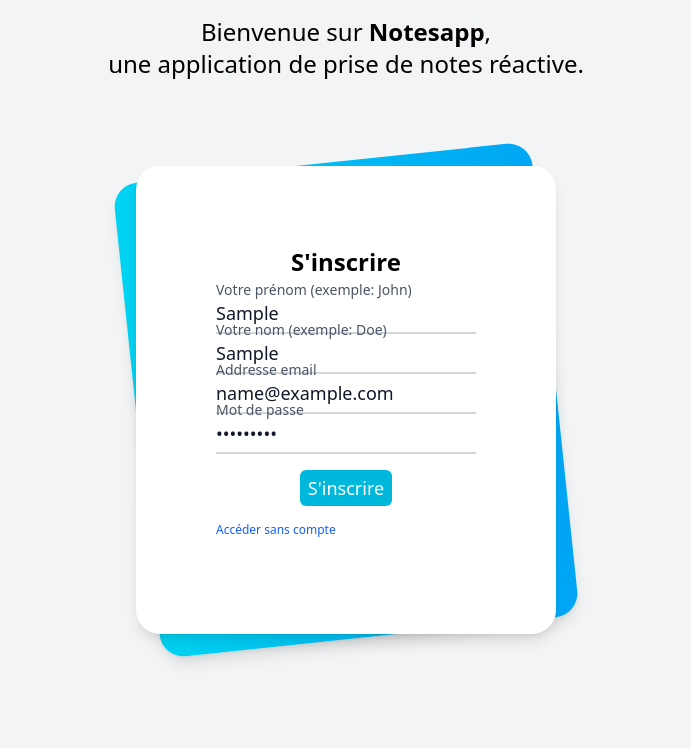
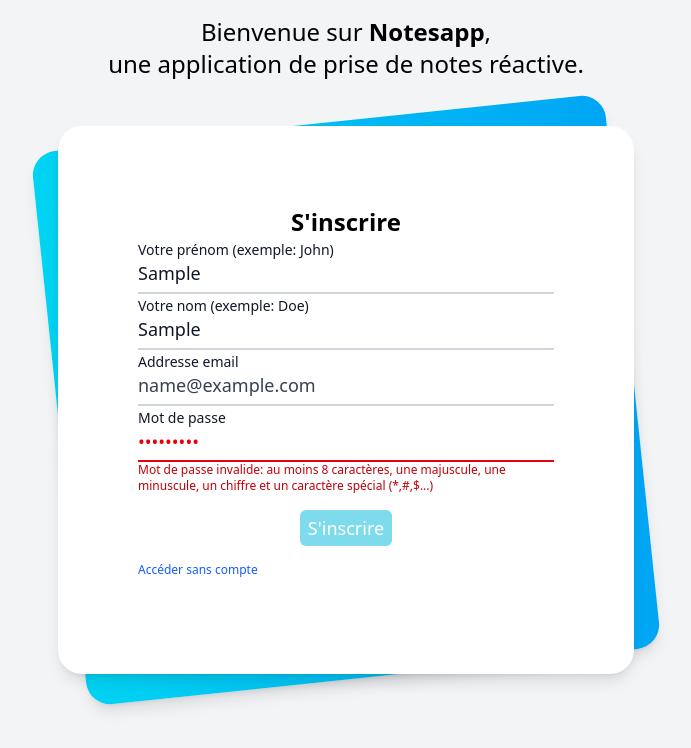
Before and after one commit to trab-ml/notesapp, a React (Vite) app: page /register in a window 1280 px wide. Both pictures are taken after typing "Sample", "Sample", "name@example.com", "Sample123" into the empty fields and a click on the button "S'inscrire". Shown: the top 748 px of the page, without its empty margins (294-985 px from the left). Built offline with nearby package versions, Linux system fonts and the light colour scheme; no server answers.

Commit message:
Improve ui and add form validation

```diff
--- a/src/auth/AuthIndex.tsx
+++ b/src/auth/AuthIndex.tsx
@@ -17,25 +17,28 @@
  */
 const AuthIndex: React.FC<ILogin> = ({ isLogin }) => {
     const [email, setEmail] = useState("");
+    const [isEmailValid, setIsEmailValid] = useState(true);
     const [password, setPassword] = useState("");
+    const [isPasswordValid, setIsPasswordValid] = useState(true);
     const [displayName, setDisplayName] = useState("");
 
     const firstname: IName = {
         nameType: "firstname",
         labelValue: "Votre prénom (exemple: John)",
         state: displayName,
-        setState: setDisplayName
+        setState: setDisplayName,
     };
 
     const lastname: IName = {
         nameType: "lastname",
         labelValue: "Votre nom (exemple: Doe)",
         state: displayName,
-        setState: setDisplayName
+        setState: setDisplayName,
     };
 
     const handleRegister = async (e: React.FormEvent) => {
         e.preventDefault();
+
         try {
             const userCredential = await createUserWithEmailAndPassword(
                 auth,
@@ -83,14 +86,38 @@
                                 {!isLogin ? (
                                     <>
                                         <NameField {...firstname} />
+
+                                        {/* space */}
+                                        <span className="flex w-full mt-4"></span>
+
                                         <NameField {...lastname} />
+
+                                        {/* space */}
+                                        <span className="flex w-full mt-4"></span>
                                     </>
                                 ) : (
                                     ""
                                 )}
-                                <EmailField state={email} setState={setEmail} />
-                                <PasswordField state={password} setState={setPassword} />
-                                <SubmitButton buttonText={title} />
+                                <EmailField
+                                    state={email}
+                                    setState={setEmail}
+                                    isFieldValid={isEmailValid}
+                                    setIsFieldValid={setIsEmailValid}
+                                />
+
+                                {/* space */}
+                                <span className="flex w-full mt-4"></span>
+
+                                <PasswordField
+                                    state={password}
+                                    setState={setPassword}
+                                    isFieldValid={isPasswordValid}
+                                    setIsFieldValid={setIsPasswordValid}
+                                />
+                                <SubmitButton
+                                    buttonText={title}
+                                    canSubmit={isEmailValid && isPasswordValid}
+                                />
                             </form>
 
                             <div className="flex items-center justify-between">
--- a/src/components/ui/form/Field.tsx
+++ b/src/components/ui/form/Field.tsx
@@ -1,6 +1,16 @@
 import React from "react";
 import { ISubmitButton } from "../../../types/ISubmitButton";
 import { IName, IOnChange } from "../../../types/Form";
+
+const validateField = (fieldRegex, value, setState, setValid) => {
+    setState(value);
+
+    if (!fieldRegex.test(value)) {
+        setValid(false);
+    } else {
+        setValid(true);
+    }
+};
 
 const NameField: React.FC<IName> = (nameInfos) => {
     return (
@@ -16,7 +26,7 @@
             />
             <label
                 htmlFor={nameInfos.nameType}
-                className="absolute left-0 -top-3.5 text-gray-600 text-sm peer-placeholder-shown:text-base peer-placeholder-shown:text-gray-440 peer-placeholder-shown:top-2 transition-all peer-focus:-top-3.5 peer-focus:text-gray-600 peer-focus:text-sm"
+                className="absolute left-0 -top-3.5 text-gray-900 text-sm peer-placeholder-shown:text-base peer-placeholder-shown:text-gray-440 peer-placeholder-shown:top-2 transition-all peer-focus:-top-3.5 peer-focus:text-gray-900 peer-focus:text-sm"
             >
                 {nameInfos.labelValue}
             </label>
@@ -24,7 +34,14 @@
     );
 };
 
-const EmailField: React.FC<IOnChange> = ({state, setState}) => {
+const EmailField: React.FC<IOnChange> = ({
+    state,
+    setState,
+    isFieldValid,
+    setIsFieldValid,
+}) => {
+    const emailRegex = /^[^\s@]+@[^\s@]+\.[^\s@]+$/;
+
     return (
         <div className="relative">
             <input
@@ -32,15 +49,26 @@
                 id="email"
                 name="email"
                 type="text"
-                className="peer placeholder-transparent h-10 w-full border-b-2 border-gray-300 text-gray-900 focus:outline-none focus:borer-rose-600"
+                className={`peer placeholder-transparent h-10 w-full border-b-2 focus:outline-none ${
+                    isFieldValid
+                        ? "border-gray-300"
+                        : "border-red-600 text-red-600"
+                }`}
                 placeholder="Email address"
                 value={state}
-                onChange={(e) => setState(e.target.value)}
+                onChange={(e) =>
+                    validateField(
+                        emailRegex,
+                        e.target.value,
+                        setState,
+                        setIsFieldValid,
+                    )
+                }
                 required
             />
             <label
                 htmlFor="email"
-                className="absolute left-0 -top-3.5 text-gray-600 text-sm peer-placeholder-shown:text-base peer-placeholder-shown:text-gray-440 peer-placeholder-shown:top-2 transition-all peer-focus:-top-3.5 peer-focus:text-gray-600 peer-focus:text-sm"
+                className="absolute left-0 -top-3.5 text-gray-900 text-sm peer-placeholder-shown:text-base peer-placeholder-shown:text-gray-440 peer-placeholder-shown:top-2 transition-all peer-focus:-top-3.5 peer-focus:text-gray-900 peer-focus:text-sm"
             >
                 Addresse email
             </label>
@@ -48,7 +76,14 @@
     );
 };
 
-const PasswordField: React.FC<IOnChange> = ({state, setState}) => {
+const PasswordField: React.FC<IOnChange> = ({
+    state,
+    setState,
+    isFieldValid,
+    setIsFieldValid,
+}) => {
+    const passwordRegex = /^(?=.*\d)(?=.*[a-z])(?=.*[A-Z])(?=.*\W).{8,}$/;
+
     return (
         <div className="relative">
             <input
@@ -56,26 +91,50 @@
                 id="password"
                 name="password"
                 type="password"
-                className="peer placeholder-transparent h-10 w-full border-b-2 border-gray-300 text-gray-900 focus:outline-none focus:borer-rose-600"
+                className={`peer placeholder-transparent h-10 w-full border-b-2 focus:outline-none ${
+                    isFieldValid
+                        ? "border-gray-300"
+                        : "border-red-600 text-red-600"
+                }`}
                 placeholder="Password"
                 value={state}
-                onChange={(e) => setState(e.target.value)}
+                onChange={(e) =>
+                    validateField(
+                        passwordRegex,
+                        e.target.value,
+                        setState,
+                        setIsFieldValid,
+                    )
+                }
                 required
             />
             <label
                 htmlFor="password"
-                className="absolute left-0 -top-3.5 text-gray-600 text-sm peer-placeholder-shown:text-base peer-placeholder-shown:text-gray-440 peer-placeholder-shown:top-2 transition-all peer-focus:-top-3.5 peer-focus:text-gray-600 peer-focus:text-sm"
+                className="absolute left-0 -top-3.5 text-gray-900 text-sm peer-placeholder-shown:text-base peer-placeholder-shown:text-gray-440 peer-placeholder-shown:top-2 transition-all peer-focus:-top-3.5 peer-focus:text-gray-900 peer-focus:text-sm"
             >
                 Mot de passe
             </label>
+            <div
+                className={`text-xs text-red-700 ${
+                    isFieldValid ? "hidden" : ""
+                }`}
+            >
+                Mot de passe invalide: au moins 8 caractères, une majuscule, une
+                minuscule, un chiffre et un caractère spécial (*,#,$...)
+            </div>
         </div>
     );
 };
 
-const SubmitButton: React.FC<ISubmitButton> = ({ buttonText }) => {
+const SubmitButton: React.FC<ISubmitButton> = ({ buttonText, canSubmit }) => {
     return (
         <div className="mt-4 relative flex justify-center">
-            <button className="bg-cyan-500 text-white rounded-md px-2 py-1 cursor-pointer">
+            <button
+                className={`bg-cyan-500 text-white rounded-md px-2 py-1 cursor-pointer ${
+                    canSubmit ? "" : "opacity-50"
+                }`}
+                disabled={!canSubmit}
+            >
                 {buttonText}
             </button>
         </div>
--- a/src/types/Form.ts
+++ b/src/types/Form.ts
@@ -12,6 +12,8 @@
 interface IOnChange {
     state: string;
     setState: (val: string) => void;
+    isFieldValid: boolean;
+    setIsFieldValid: (val: boolean) => void;
 }
 
 export {
--- a/src/types/ISubmitButton.ts
+++ b/src/types/ISubmitButton.ts
@@ -1,4 +1,4 @@
 export interface ISubmitButton {
     buttonText: string;
-    // handleOnSubmit: (e: SubmitEvent) => void;
+    canSubmit: boolean;
 }
```
